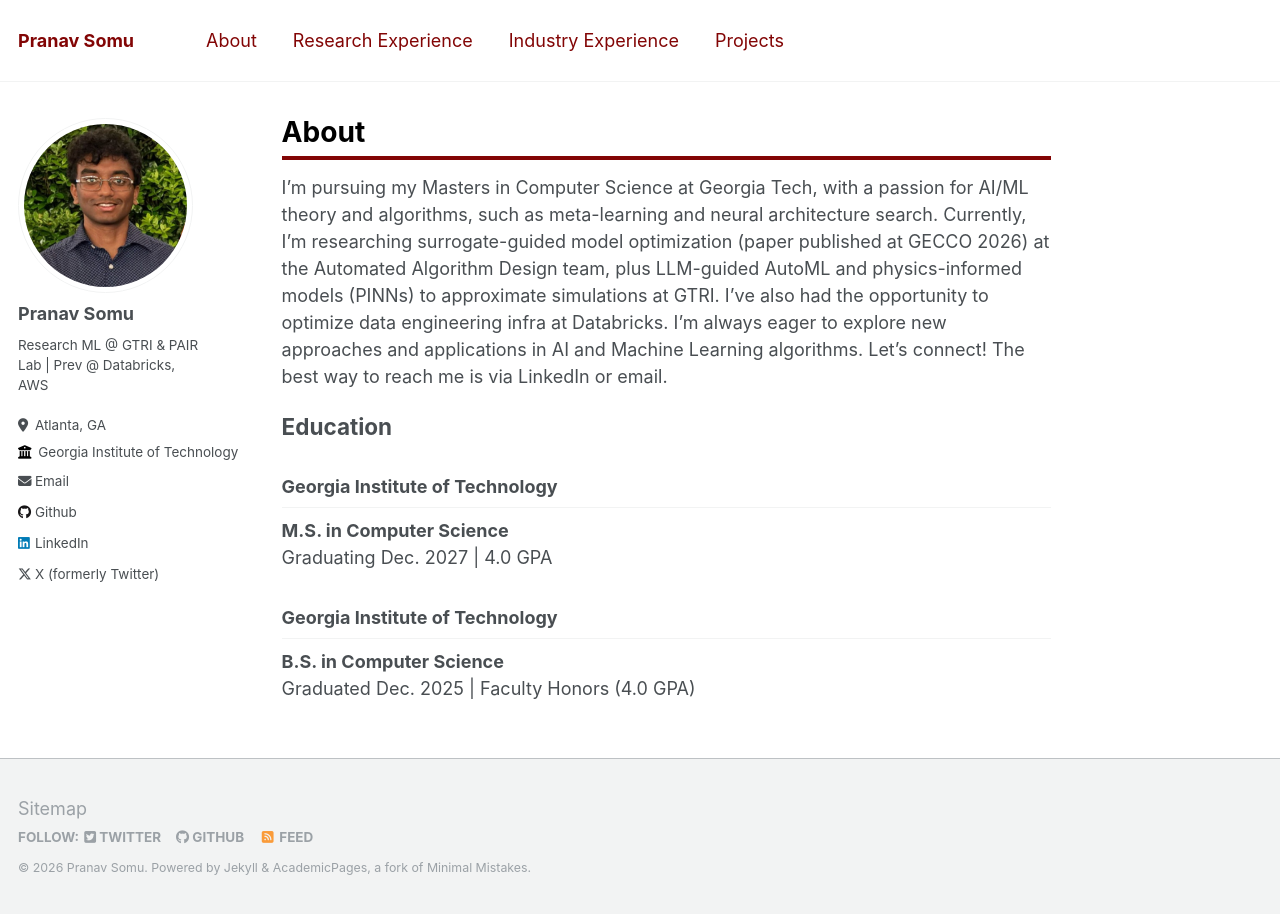
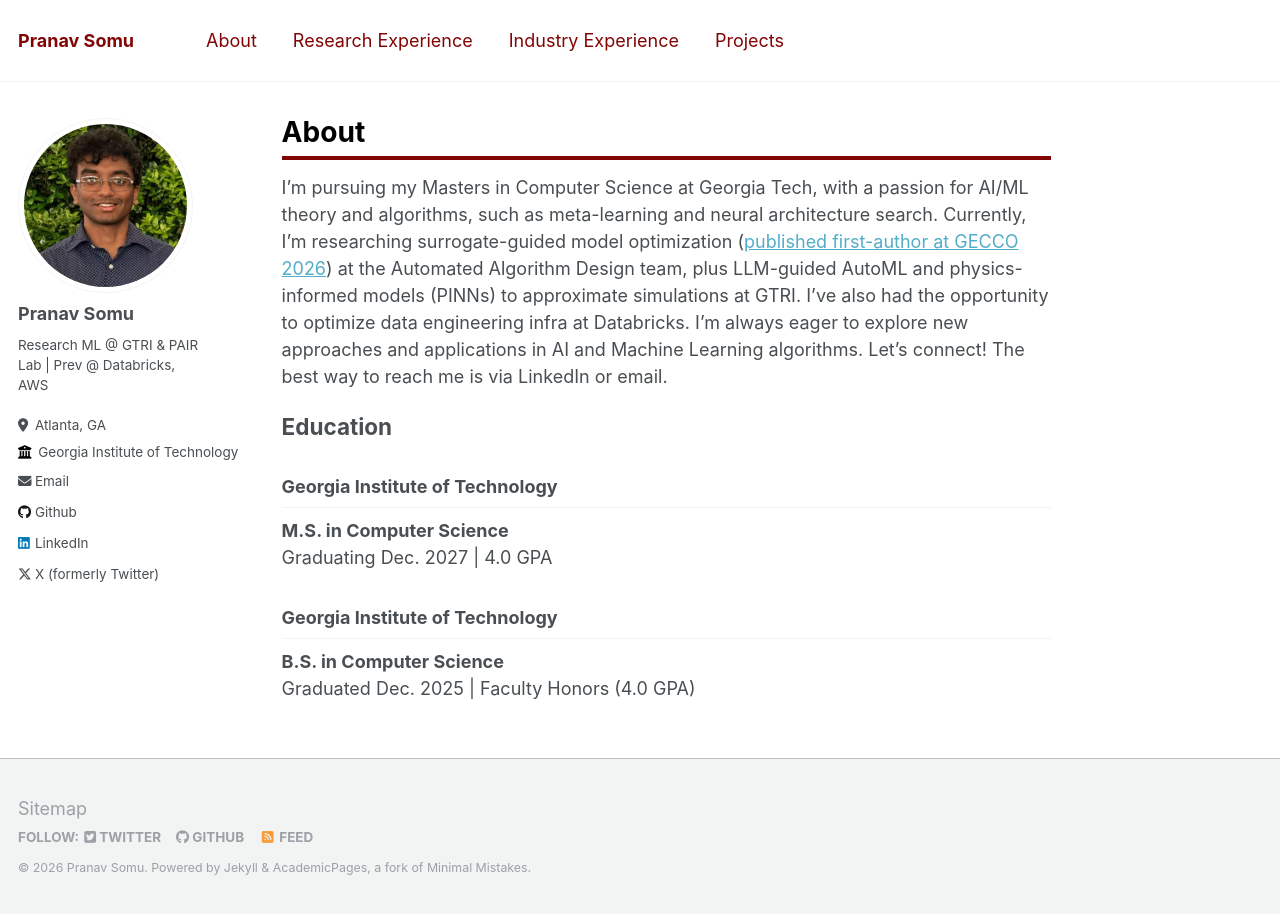
Before and after one commit to pcsom/pcsom.github.io, a Jekyll site: the page built from _pages/about.md, in a window 1280 px wide. Built offline with Jekyll 4.4.1, drawn with Linux system fonts in a browser that asks for light colours.

Commit message:
Adjust publication links

```diff
--- a/_pages/about.md
+++ b/_pages/about.md
@@ -7,7 +7,7 @@ redirect_from:
   - /about.html
 ---
 
-I'm pursuing my Masters in Computer Science at Georgia Tech, with a passion for AI/ML theory and algorithms, such as meta-learning and neural architecture search. Currently, I’m researching surrogate-guided model optimization (paper published at GECCO 2026) at the Automated Algorithm Design team, plus LLM-guided AutoML and physics-informed models (PINNs) to approximate simulations at GTRI. I've also had the opportunity to optimize data engineering infra at Databricks. I'm always eager to explore new approaches and applications in AI and Machine Learning algorithms. Let's connect! The best way to reach me is via LinkedIn or email.
+I'm pursuing my Masters in Computer Science at Georgia Tech, with a passion for AI/ML theory and algorithms, such as meta-learning and neural architecture search. Currently, I’m researching surrogate-guided model optimization ([published first-author at GECCO 2026](https://doi.org/10.48550/arXiv.2605.15649)) at the Automated Algorithm Design team, plus LLM-guided AutoML and physics-informed models (PINNs) to approximate simulations at GTRI. I've also had the opportunity to optimize data engineering infra at Databricks. I'm always eager to explore new approaches and applications in AI and Machine Learning algorithms. Let's connect! The best way to reach me is via LinkedIn or email.
 
 Education
 ======
```
Also changed, not shown: _pages/research.md (+1 -1 lines).
